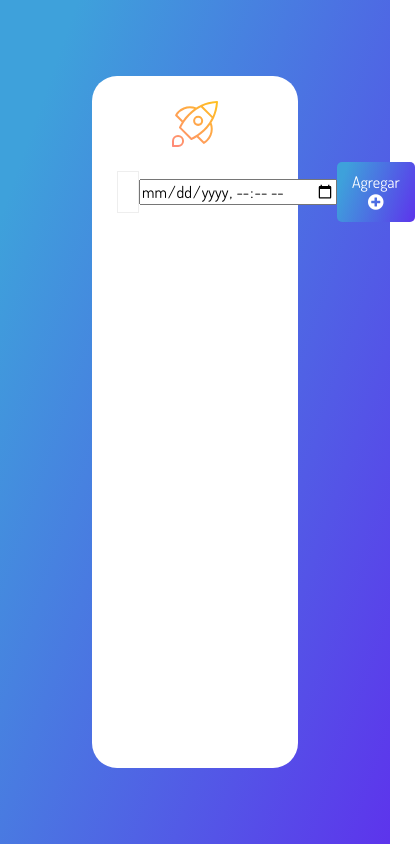
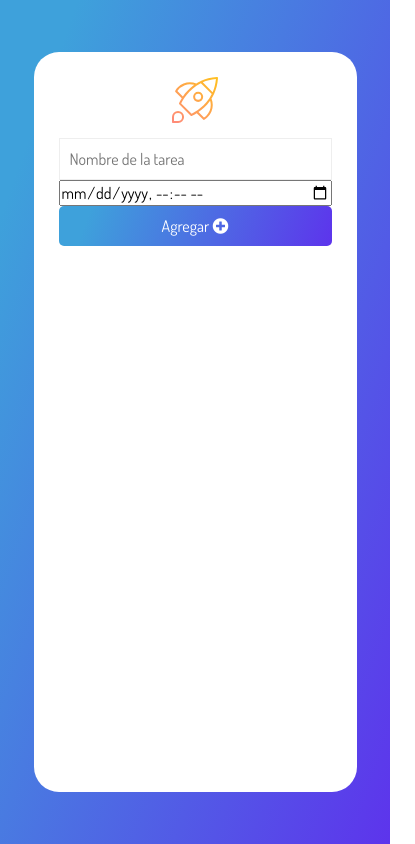
Before and after one commit to Pabloamedias/Agendapp, a plain HTML site: page index.html in a window 390 px wide. Shown: the whole page, 415 px wide, since content can reach past the window. Drawn offline with nearby package versions, Linux system fonts and the light colour scheme.

Commit message:
Corregimos la hoja de estilos CSS, ahora nuestra aplicacion es responsiva para dispositivos moviles

```diff
--- a/styles.css
+++ b/styles.css
@@ -1,7 +1,7 @@
 * {
   margin: 0;
   padding: 0;
-  font-family: 'Dosis', sans-serif;
+  font-family: "Dosis", sans-serif;
   font-size: 16px;
 }
 
@@ -34,7 +34,7 @@ form {
 }
 
 .title {
-  font-family: 'Dosis', sans-serif;
+  font-family: "Dosis", sans-serif;
   display: flex;
   justify-content: center;
   align-content: center;
@@ -126,7 +126,20 @@ form {
   font-size: 48px;
 }
 
-.date{
+.date {
   width: 100%;
   padding: 15px;
 }
+
+@media only screen and (max-width: 800px) {
+  .mainCard {
+    width: 70vw;
+  }
+  form {
+    flex-direction: column;
+    align-items: stretch;
+  }
+  .inputForm {
+    width: auto;
+  }
+}
```
